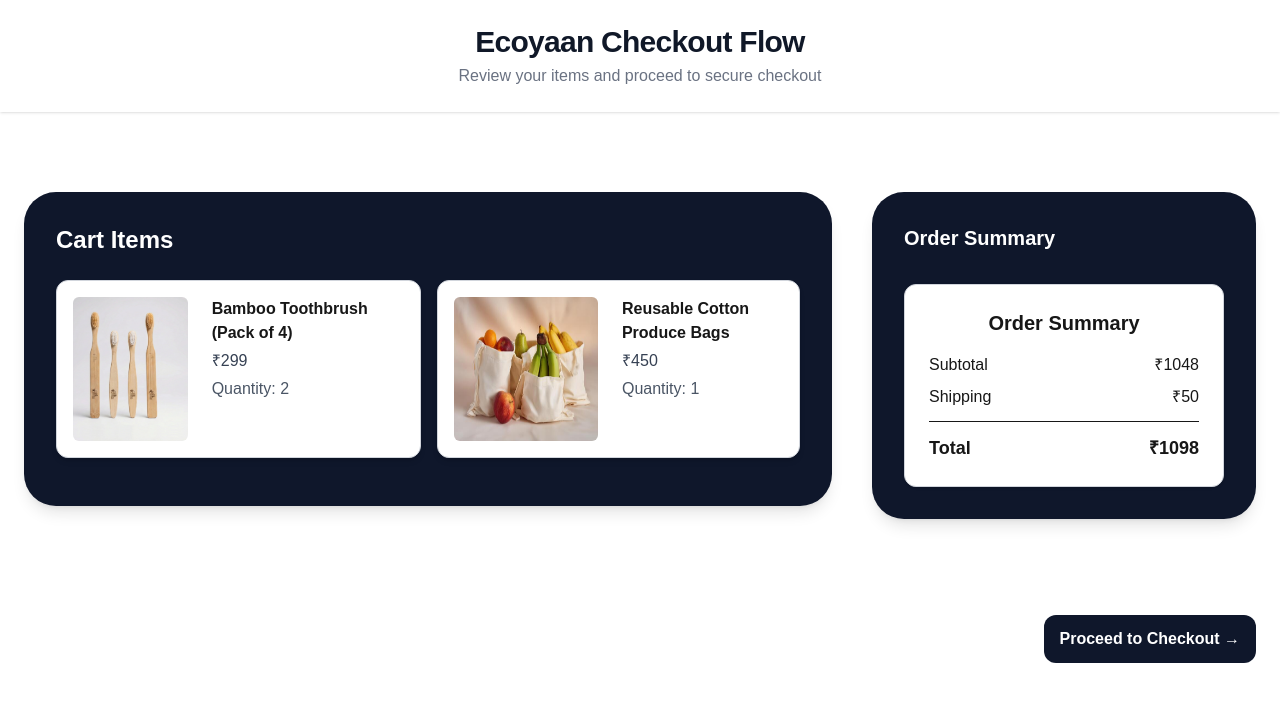
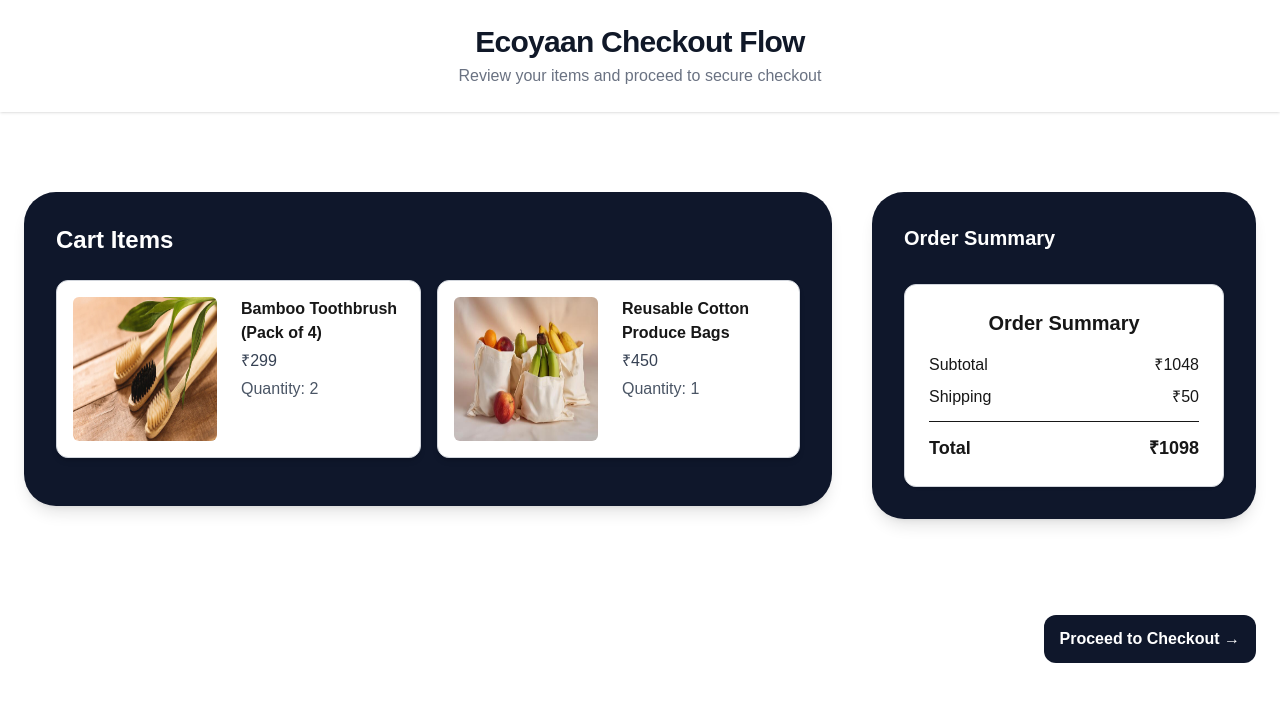
Before and after one commit to akshitahuja2022/Ecoyann-Cart-App, a Next.js app: page / in a window 1280 px wide. Shown: the top 702 px of the page. Built offline with nearby package versions, Linux system fonts and the light colour scheme.

Commit message:
fix: change the image of items

```diff
--- a/src/data/cartData.js
+++ b/src/data/cartData.js
@@ -5,7 +5,7 @@
       product_name: "Bamboo Toothbrush (Pack of 4)",
       product_price: 299,
       quantity: 2,
-      image: "/BambooToothBrush.png",
+      image: "/toothBrush.png",
     },
     {
       product_id: 102,
```
Also changed, not shown: public/BambooToothBrush.png (deleted), public/toothBrush.png (added).
